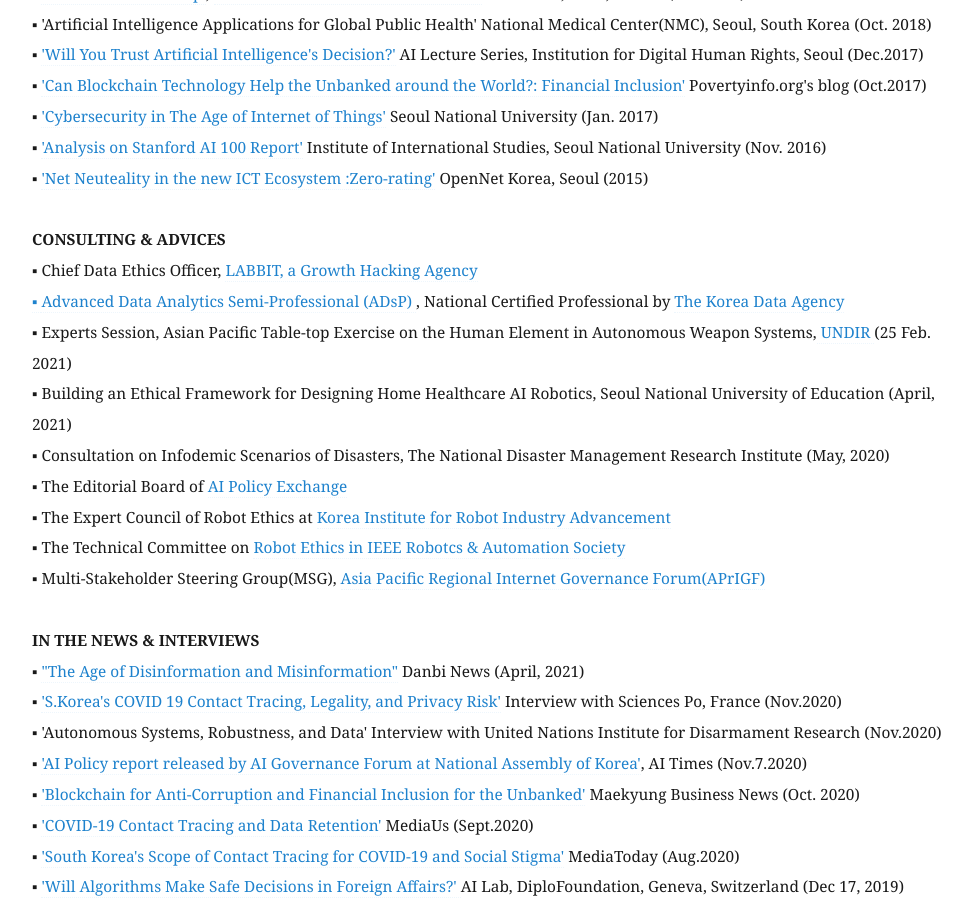
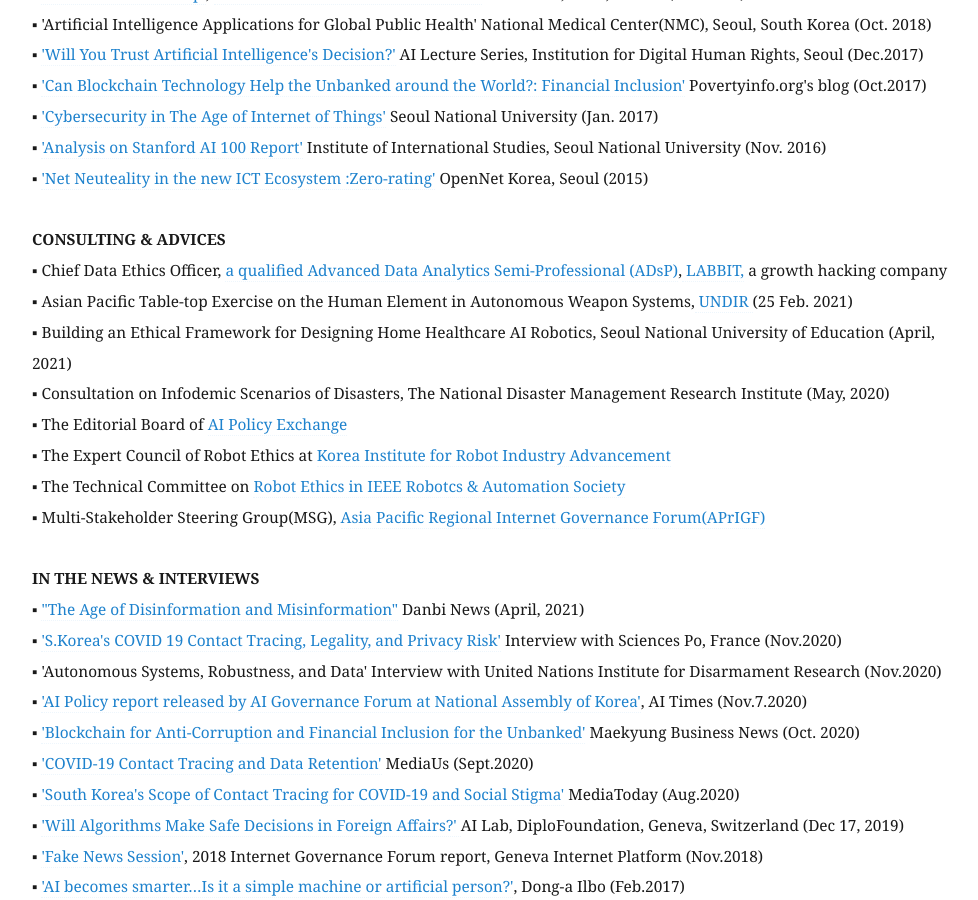
Before and after one commit to eunchangchoi/eunchangchoi.github.io, a Jekyll site: the page built from index.md, in a window 1280 px wide and 900 px high, scrolled down 3992 px. Shown: the whole window, without its empty margins (68-1046 px from the left). Built offline with Jekyll 4.4.1, drawn with Linux system fonts in a browser that asks for light colours.

Commit message:
Update index.md

```diff
--- a/index.md
+++ b/index.md
@@ -93,9 +93,8 @@
   <br>
 
  <strong> CONSULTING & ADVICES</strong> <br>
-▪ Chief Data Ethics Officer, <a href="https://labbit.kr/"> LABBIT, a Growth Hacking Agency <br>
-▪ <a href="https://www.dataq.or.kr/www/sub/a_06.do"> Advanced Data Analytics Semi-Professional (ADsP) </a>, National Certified Professional by <a href="https://global.kdata.or.kr/en/kdata/"> The Korea Data Agency </a> <br>
-▪ Experts Session, Asian Pacific Table-top Exercise on the Human Element in Autonomous Weapon Systems,<a href="http://unidir.org"> UNDIR </a> (25 Feb. 2021)<br>
+▪ Chief Data Ethics Officer, <a href="https://www.dataq.or.kr/www/sub/a_06.do"> a qualified Advanced Data Analytics Semi-Professional (ADsP)</a>,<a href="https://labbit.kr/"> LABBIT,</a> a growth hacking company<br>
+▪ Asian Pacific Table-top Exercise on the Human Element in Autonomous Weapon Systems,<a href="http://unidir.org"> UNDIR </a> (25 Feb. 2021)<br>
 ▪ Building an Ethical Framework for Designing Home Healthcare AI Robotics, Seoul National University of Education (April, 2021)<br>
 ▪ Consultation on Infodemic Scenarios of Disasters, The National Disaster Management Research Institute (May, 2020)<br>
 ▪ The Editorial Board of <a href="https://aipolicyexchange.org/"> AI Policy Exchange </a><br>
```
